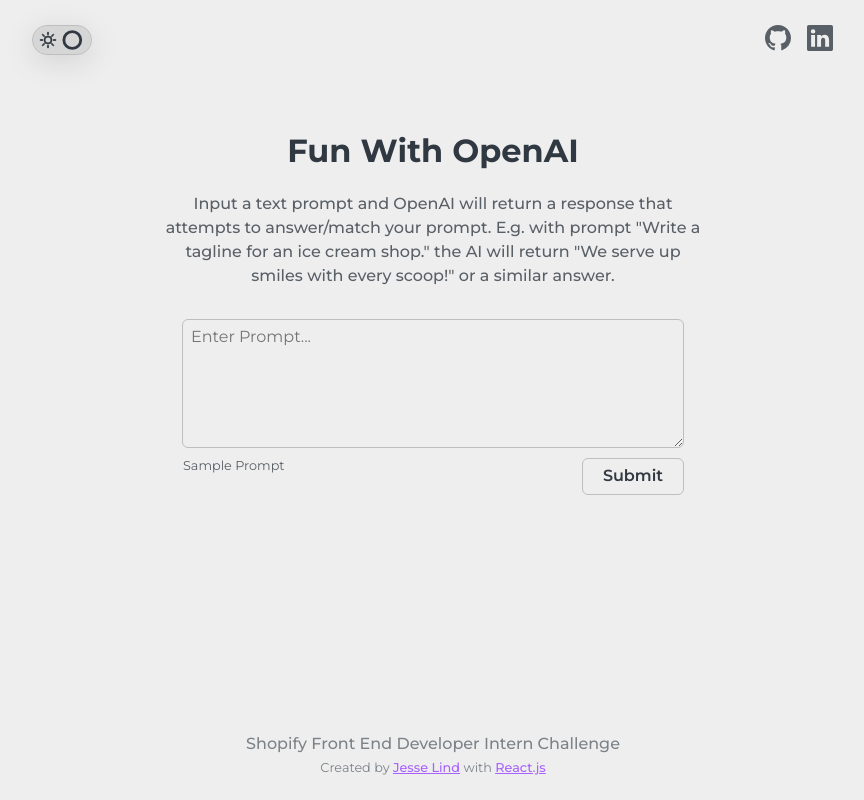
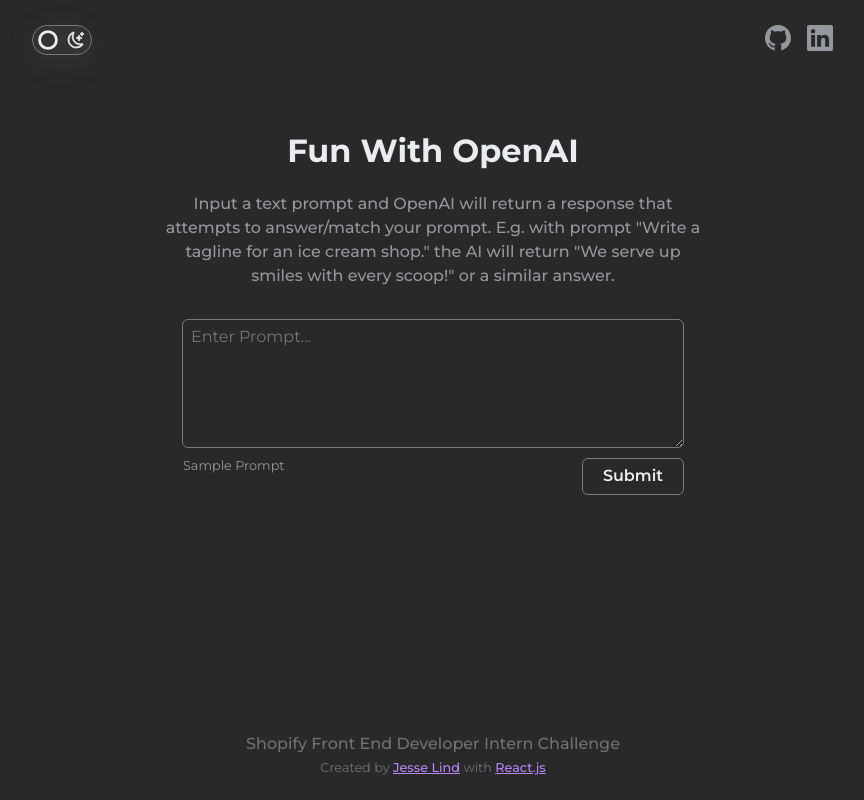
Before and after one commit to jclind/shopify-intern-challenge-2022, a React (Create React App) app: page / in a window 1280 px wide. Shown: the whole page, without its empty margins (207-1071 px from the left). Built offline with nearby package versions, Linux system fonts and the light colour scheme.

Commit message:
fix: darkmode now default

```diff
--- a/src/App.js
+++ b/src/App.js
@@ -39,7 +39,7 @@
   // Dark mode toggle bool
   const [isDark, setIsDark] = useState(() => {
     const darkThemeLS = JSON.parse(localStorage.getItem('dark-theme'))
-    if (darkThemeLS !== 'undefined') {
+    if (darkThemeLS !== 'undefined' && darkThemeLS !== null) {
       return darkThemeLS
     }
     return true
```
